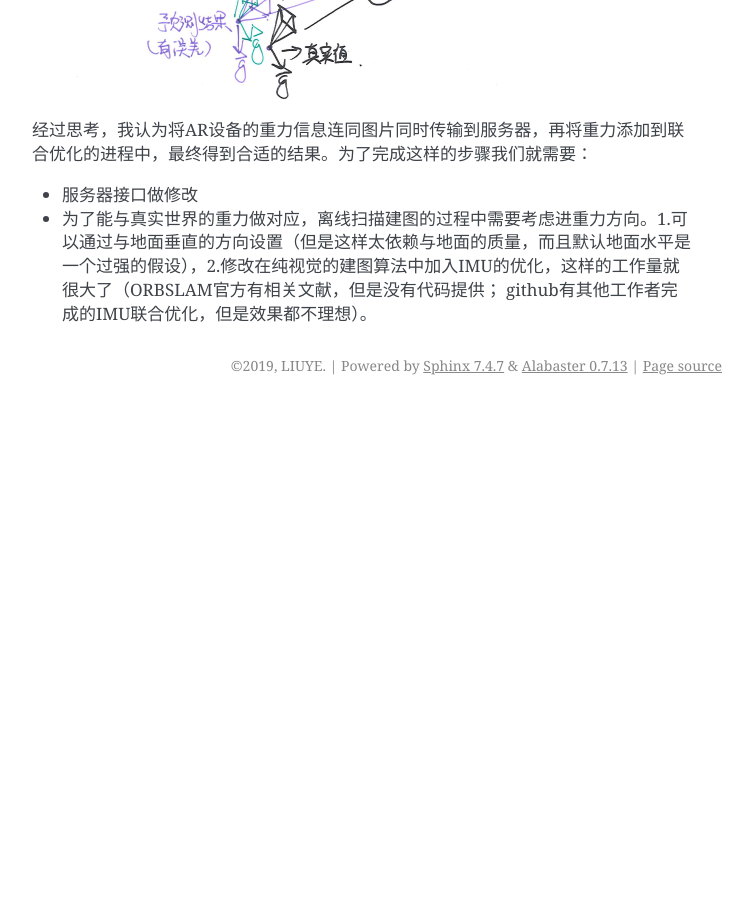
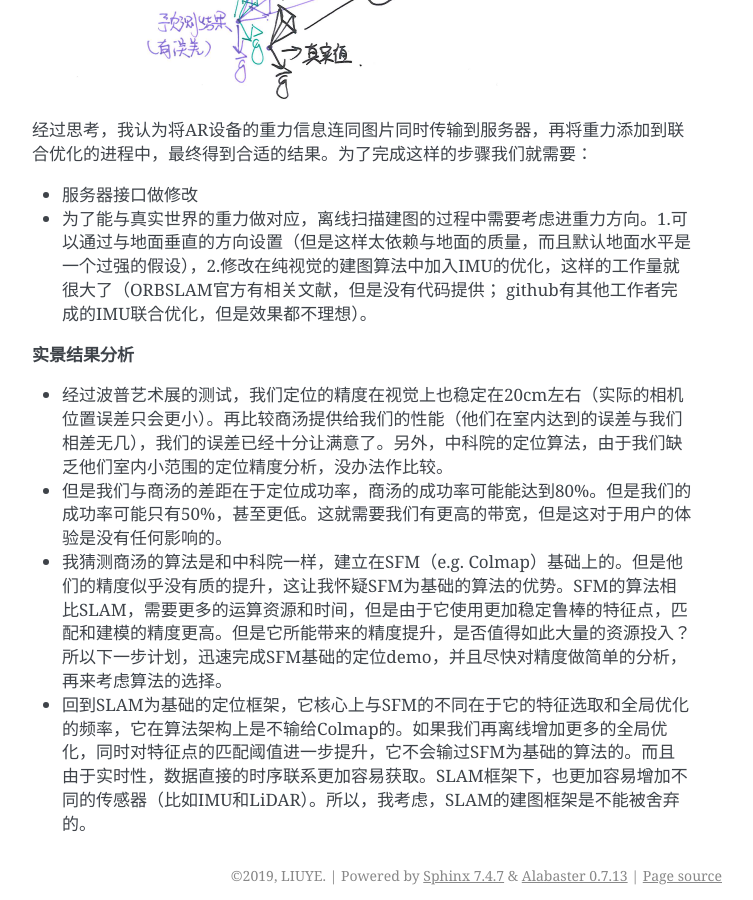
Before and after one commit to gggliuye/VIO, a Sphinx documentation site: the page built from docs/UnitySc/unityShadowCreator.rst, in a window 1280 px wide and 900 px high, scrolled down 17124 px. Shown: the whole window, without its empty margins (388-1141 px from the left). Built offline with Sphinx 7.4.7, drawn with Linux system fonts in a browser that asks for light colours; before the commit the page ends 17529 px from its top, so only the background shows below that.

Commit message:
Update unityShadowCreator.rst

```diff
--- a/docs/UnitySc/unityShadowCreator.rst
+++ b/docs/UnitySc/unityShadowCreator.rst
@@ -511,3 +511,10 @@ which shows that, there are serval points not viewed much, which may not be well
 
 * 服务器接口做修改
 * 为了能与真实世界的重力做对应，离线扫描建图的过程中需要考虑进重力方向。1.可以通过与地面垂直的方向设置（但是这样太依赖与地面的质量，而且默认地面水平是一个过强的假设），2.修改在纯视觉的建图算法中加入IMU的优化，这样的工作量就很大了（ORBSLAM官方有相关文献，但是没有代码提供； github有其他工作者完成的IMU联合优化，但是效果都不理想）。
+
+**实景结果分析**
+
+* 经过波普艺术展的测试，我们定位的精度在视觉上也稳定在20cm左右（实际的相机位置误差只会更小）。再比较商汤提供给我们的性能（他们在室内达到的误差与我们相差无几），我们的误差已经十分让满意了。另外，中科院的定位算法，由于我们缺乏他们室内小范围的定位精度分析，没办法作比较。
+* 但是我们与商汤的差距在于定位成功率，商汤的成功率可能能达到80%。但是我们的成功率可能只有50%，甚至更低。这就需要我们有更高的带宽，但是这对于用户的体验是没有任何影响的。
+* 我猜测商汤的算法是和中科院一样，建立在SFM（e.g. Colmap）基础上的。但是他们的精度似乎没有质的提升，这让我怀疑SFM为基础的算法的优势。SFM的算法相比SLAM，需要更多的运算资源和时间，但是由于它使用更加稳定鲁棒的特征点，匹配和建模的精度更高。但是它所能带来的精度提升，是否值得如此大量的资源投入？ 所以下一步计划，迅速完成SFM基础的定位demo，并且尽快对精度做简单的分析，再来考虑算法的选择。
+* 回到SLAM为基础的定位框架，它核心上与SFM的不同在于它的特征选取和全局优化的频率，它在算法架构上是不输给Colmap的。如果我们再离线增加更多的全局优化，同时对特征点的匹配阈值进一步提升，它不会输过SFM为基础的算法的。而且由于实时性，数据直接的时序联系更加容易获取。SLAM框架下，也更加容易增加不同的传感器（比如IMU和LiDAR）。所以，我考虑，SLAM的建图框架是不能被舍弃的。
```
